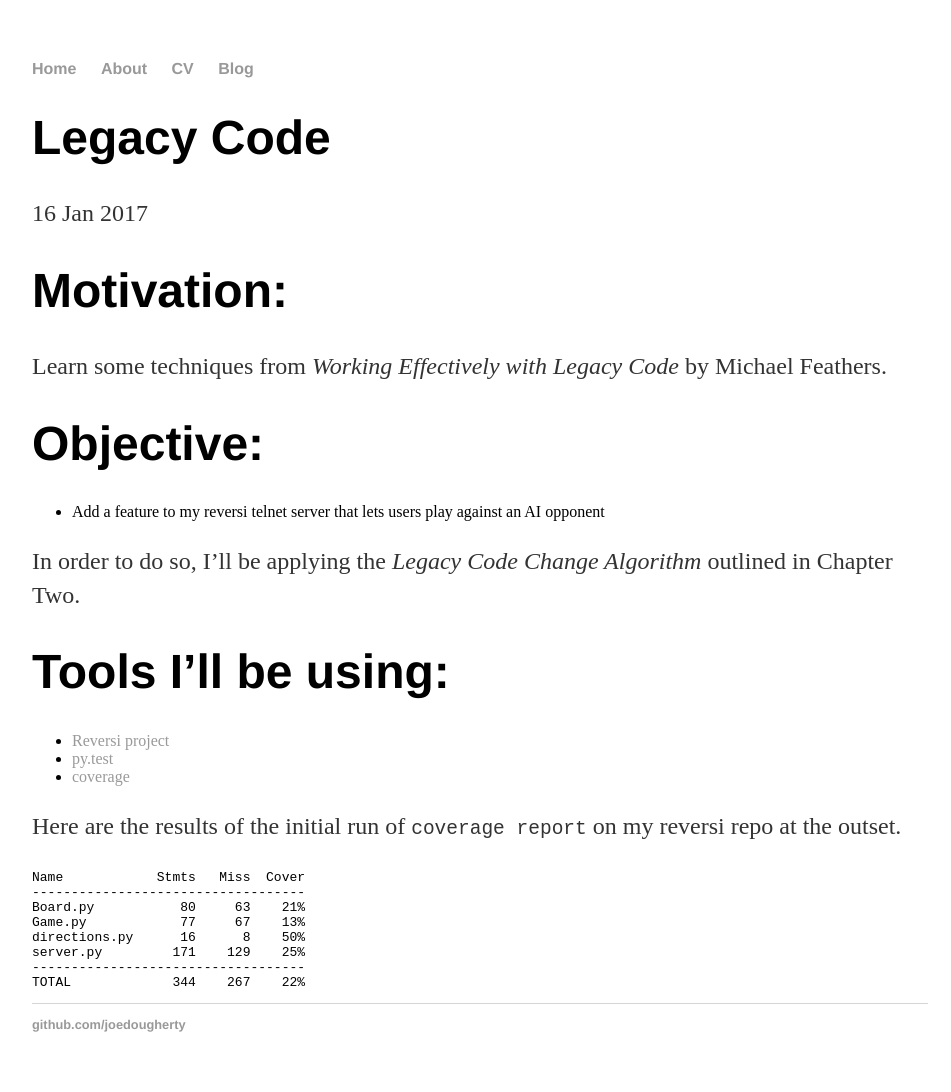
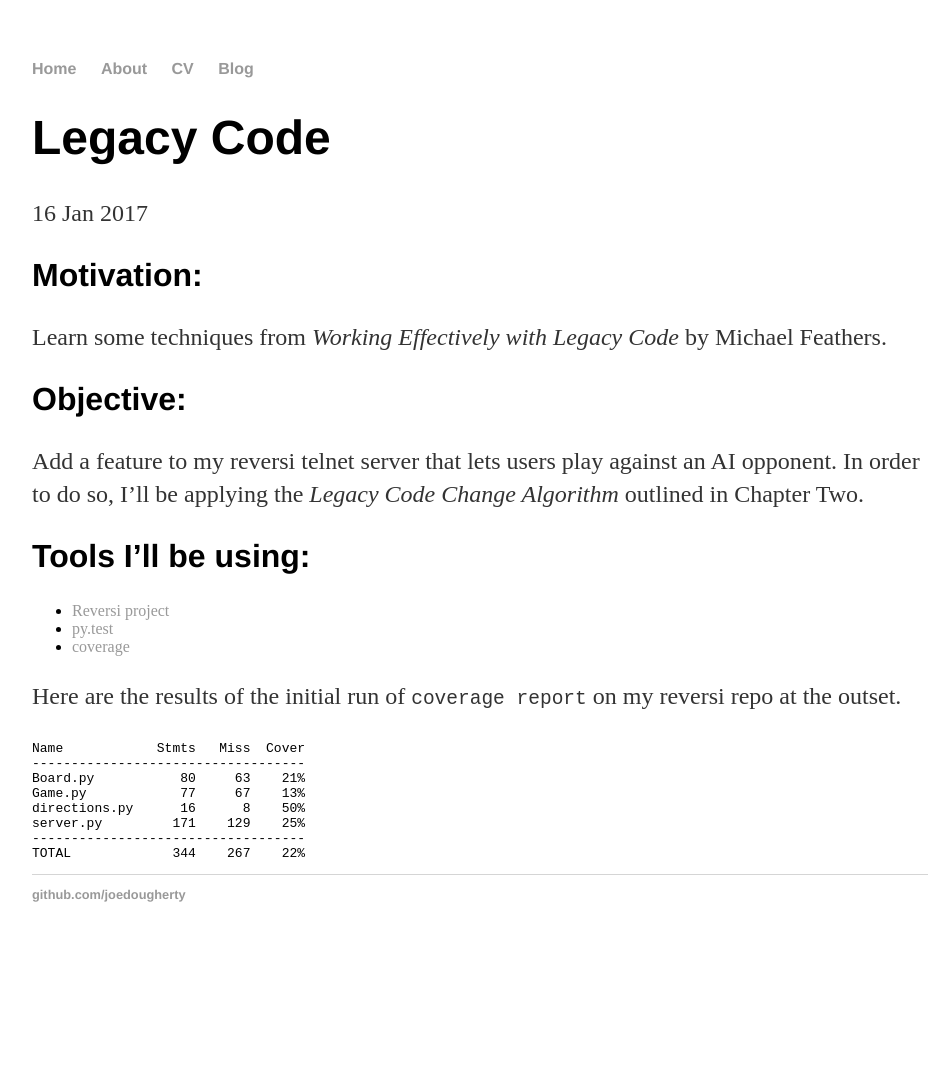
Before and after one commit to joedougherty/joedougherty.github.io, a Jekyll site: the page built from _posts/2017-01-16-legacy-code.md, in a window 1280 px wide. Shown: the whole page, without its empty margins (160-1111 px from the left). Built offline with Jekyll 4.4.1, drawn with Linux system fonts in a browser that asks for light colours; our own code applies the rules of GitHub Pages for plain Markdown files; after the commit the page ends 962 px from its top, so only the background shows below that.

Commit message:
## -> h2

```diff
--- a/_posts/2017-01-16-legacy-code.md
+++ b/_posts/2017-01-16-legacy-code.md
@@ -1,13 +1,11 @@
-# Motivation: #
+## Motivation: ##
 
 Learn some techniques from _Working Effectively with Legacy Code_ by Michael Feathers.
 
-# Objective: #
-  * Add a feature to my reversi telnet server that lets users play against an AI opponent
+## Objective: ##
+Add a feature to my reversi telnet server that lets users play against an AI opponent. In order to do so, I'll be applying the *Legacy Code Change Algorithm* outlined in Chapter Two.
 
-In order to do so, I'll be applying the *Legacy Code Change Algorithm* outlined in Chapter Two.
-
-# Tools I'll be using: #
+## Tools I'll be using: ##
 
   * [Reversi project](https://github.com/joedougherty/reversi/)
   * [py.test](http://doc.pytest.org/en/latest/)
```
